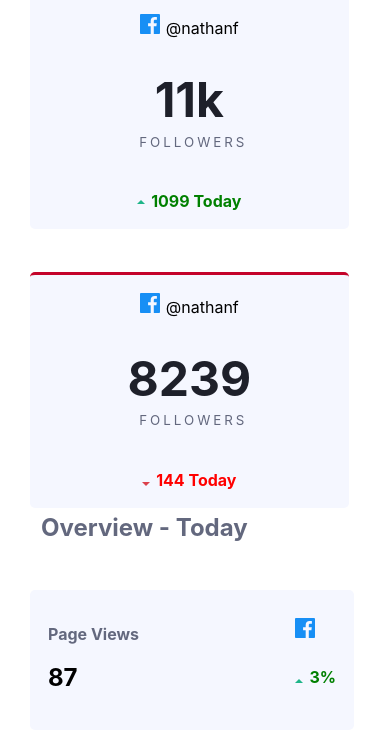
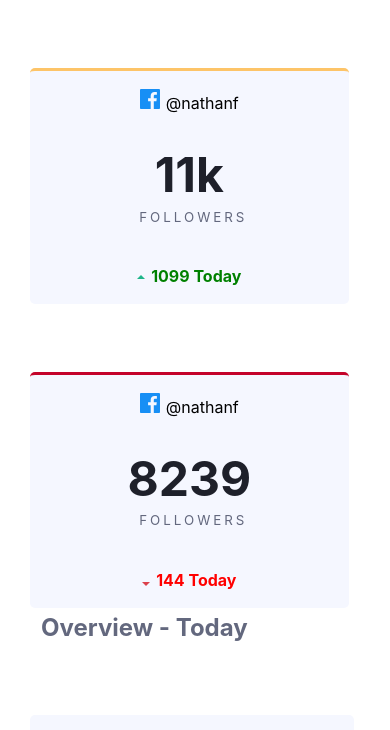
Before and after one commit to Caesarsage/social-media-dashboard-with-theme-switch, a plain HTML site: page index.html in a window 390 px wide. Shown: the part 745-1475 px from the top of the page. Drawn offline with Linux system fonts and the light colour scheme; a web font is replaced by a local one.

Commit message:
responsive bug

```diff
--- a/style.css
+++ b/style.css
@@ -121,7 +121,7 @@ input:checked + .slider::before{
     border-radius: 5px;
     text-align: center;
     padding: 18px;
-    margin: 18px;
+    margin: 20px 18px;
    /* width: 22%;*/
     background-color: var(--bg-box-color);
     flex: auto;
@@ -252,7 +252,7 @@ input:checked + .slider::before{
     .box,
     .overview-box{
         width: 90%;
-        margin: 43px 18px 0 12px;
+        margin: 68px 18px 0 12px;
     }
     .switch-mode{
         display: flex;
```
